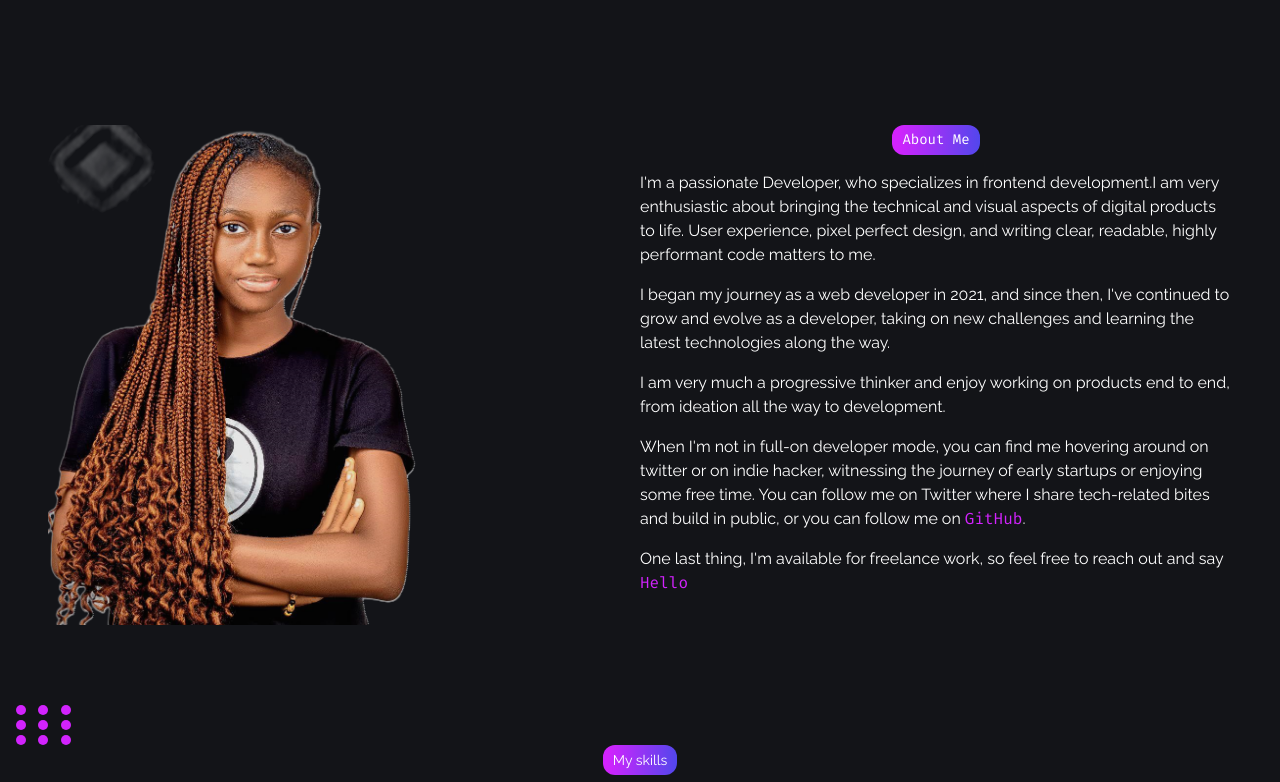
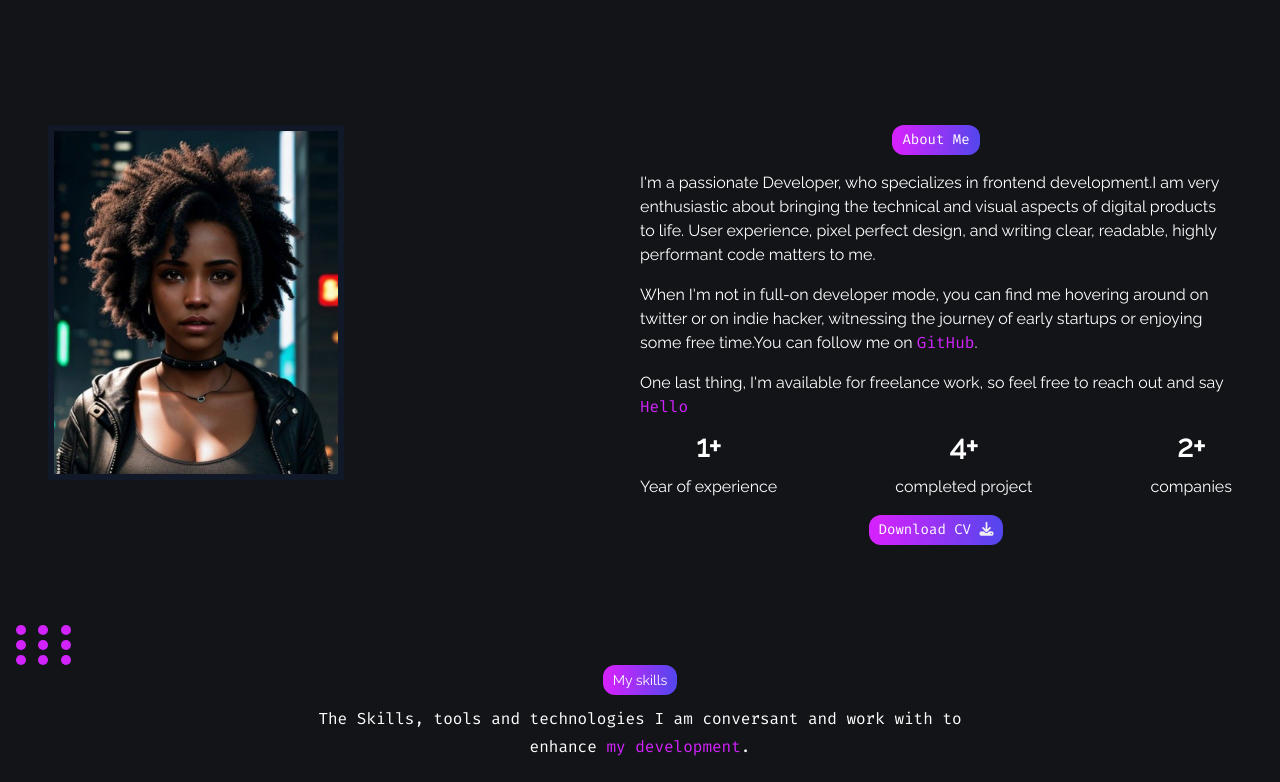
Before and after one commit to Uwakmfon-Ekong/Whakees-portfolio, a plain HTML site: page index.html in a window 1280 px wide. Shown: the part 554-1336 px from the top of the page. Drawn offline with nearby package versions, Linux system fonts and the light colour scheme.

Commit message:
added elisha's review

```diff
--- a/index.html
+++ b/index.html
@@ -81,9 +81,10 @@
               I'm a frontend developer (React.js & Vanilla.js) with a focus on
               creating (and occasionally designing) exceptional digital
               experiences that are fast, accessible, visually appealing, and
-              responsive. Even though I have been creating web applications for
-              over a year now, I still love it as if it was something new.
+              responsive.
             </p>
+
+            <button>Contact me <i class="fa-brands fa-telegram"></i></button>
           </div>
         </div>
       </div>
@@ -95,7 +96,7 @@
         data-aos-delay="400"
       >
         <div class="profileSectionImage">
-          <img src="images/whakee port.png" alt="" />
+          <img src="images/Pic.png" alt="" />
         </div>
         <div class="profileSectionText" data-aos="fade-left">
           <div class="profileButton">
@@ -109,19 +110,9 @@
             matters to me.
           </p>
           <p data-aos="fade-left" data-aos-delay="400">
-            I began my journey as a web developer in 2021, and since then, I've
-            continued to grow and evolve as a developer, taking on new
-            challenges and learning the latest technologies along the way.
-          </p>
-          <p data-aos="fade-left" data-aos-delay="400">
-            I am very much a progressive thinker and enjoy working on products
-            end to end, from ideation all the way to development.
-          </p>
-          <p data-aos="fade-left" data-aos-delay="400">
             When I'm not in full-on developer mode, you can find me hovering
             around on twitter or on indie hacker, witnessing the journey of
-            early startups or enjoying some free time. You can follow me on
-            Twitter where I share tech-related bites and build in public, or you
+            early startups or enjoying some free time.You
             can follow me on
             <a href="https://github.com/Uwakmfon-Ekong">GitHub</a>.
           </p>
@@ -129,7 +120,25 @@
             One last thing, I'm available for freelance work, so feel free to
             reach out and say <span style="color: #d223fd"><a href="https://twitter.com/uwakmfonekong1">Hello</a></span>
           </p>
+          <div class="threediv">
+            <div>
+              <p class="one" style="font-size: 30px; font-weight: bold;">1+</p>
+              <p>Year of experience</p>
+            </div>
+            <div>
+              <p class="one" style="font-size: 30px; font-weight: bold;">4+</p>
+              <p>completed project</p>
+            </div>
+            <div>
+              <p class="one" style="font-size: 30px; font-weight: bold;">2+</p>
+              <p>companies</p>
+            </div>
+          </div>
+          <div class="profileButton">
+            <button style="margin-top: 1rem;">Download CV <i class="fa-solid fa-download" style="color: #efeff1;"></i></button>
+          </div>
         </div>
+
       </div>
       <!-- SKILL SECTION -->
       <div
--- a/style.css
+++ b/style.css
@@ -310,14 +310,11 @@ nav button {
    overflow: hidden;
 }
 .profileSectionImage {
-  width: 100%;
-  max-width: 500px;
-  /* height: 100%; */
-  max-height: 500px;
-  /* gap: 12rem; */
+  width: 50%;
+ height: 100%;
 }
 .profileSectionImage img {
-  width: 80%;
+  width: 50%;
   height: 100%;
 }
 .profileSectionText {
@@ -342,6 +339,18 @@ nav button {
   line-height: 1.25rem;
   color: #fff;
   padding: 5px 10px;
+}
+.threediv{
+  display: flex;
+  justify-content: space-between;
+}
+.threediv div{
+  text-align: center;
+
+}
+.one{
+  font-size: 30px;
+  font-weight: bolder;
 }
 /* MEDIA QUERIES FOR ABOUT ME (BIGGER SCREEN) */
 @media screen and (min-width: 768px) and (max-width: 1023px) {
@@ -370,7 +379,7 @@ nav button {
     width: 100%;
     margin-top: 0;
     flex-direction: column;
-    padding: 3rem;
+    padding: 2rem;
   }
 .profileSectionImage {
   width: 100%;
@@ -762,6 +771,7 @@ body.light h3,body.light p{
   /* animation-delay: 1s; */
   animation-delay: calc(0.2s * var(--i));
 }
+
 .socialmedia a:hover {
   background: white;
   color: #1f242d;
```
